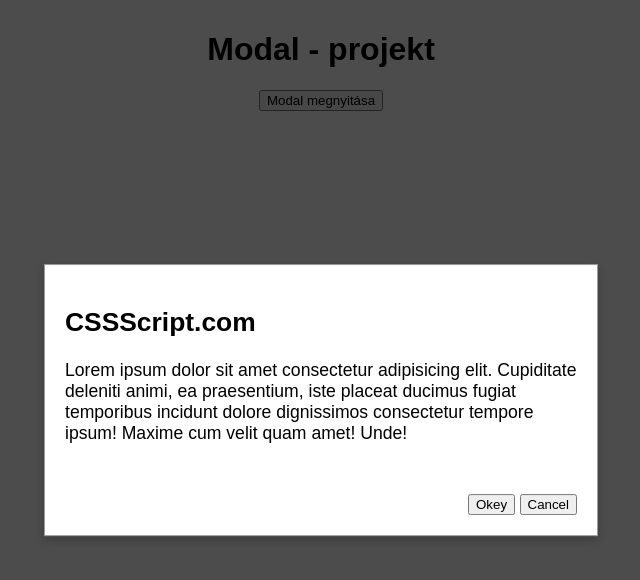
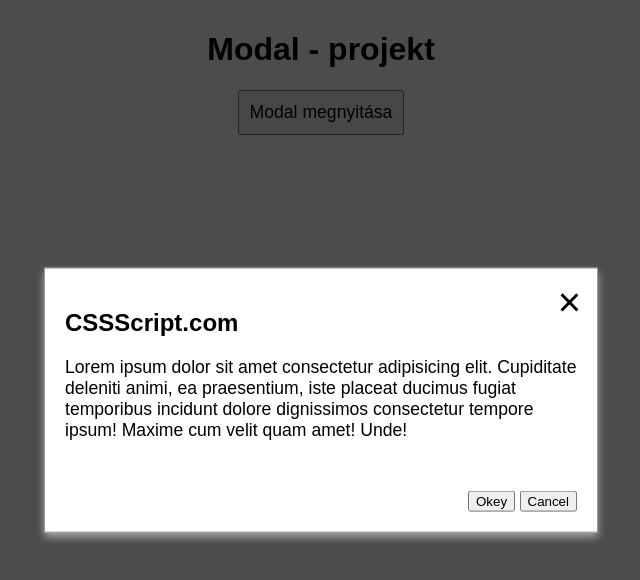
Before and after one commit to szakalyzs/modal, a plain HTML site: page index.html in a window 1280 px wide. Both pictures are taken after a click on the button "Modal megnyitása". Shown: the whole page, without its empty margins (319-959 px from the left). Drawn offline with Linux system fonts and the light colour scheme.

Commit message:
Almost done...

```diff
--- a/css/style.css
+++ b/css/style.css
@@ -8,8 +8,39 @@ body {
     padding: 10px;
 }
 
+.header__btn {
+    padding: 10px;
+    font-size: 1.1rem;
+}
+
+.cover {
+    display: block;
+    position: absolute;
+    width: 100%;
+    height: 100%;
+    left: 0;
+    top: 0;
+    background-color: rgba(0,0,0,0.7);
+    animation: cover .3s;
+}
+
+@keyframes cover {
+    0% {opacity: 0;}
+    100% {opacity: 1;}
+}
+
+.cover--hide {
+    display: none;
+    opacity: 0;
+    animation: cover_hide .3s;
+}
+
+@keyframes cover_hide {
+    0% {opacity: 1;}
+    100% {opacity: 0;}
+}
+
 .modal {
-    display: block;
     position: fixed;
     width: 40%;
     top:50%;
@@ -17,14 +48,22 @@ body {
     transform: translate(-50%, -50%);
     padding: 20px;
     border: 1px solid rgba(0,0,0,0.4);
-    box-shadow: 0 4px 8px 0 rgba(0,0,0,0.2);
+    box-shadow: 0 4px 8px 0 rgba(255,255,255,0.5);
     background-color: rgb(255,255,255);
-    /* z-index: 99; */
 }
 
-.modal--hide {
-    display: none;
-   /*  z-index: 99; */
+.modal__close {
+    background-color: rgb(255,255,255);
+    border: none;
+    font-size: 2.5rem;
+    position: absolute;
+    top: 10px;
+    right: 10px;
+}
+
+.modal__close:hover {
+    cursor: pointer;
+    color: rgb(255,0,0);
 }
 
 .modal__content {
@@ -35,19 +74,3 @@ body {
     padding-top: 50px;
     text-align: right;
 }
-
-.cover {
-    display: block;
-    position: absolute;
-    width: 100%;
-    height: 100%;
-    left: 0;
-    top: 0;
-    background-color: rgba(0,0,0,0.7);
-    /* z-index: -1; */
-}
-
-.cover--hide {
-    display: none;
-    /* z-index: -1; */
-}
--- a/index.html
+++ b/index.html
@@ -11,25 +11,25 @@
 <body>
     <header class="header">
         <h1>Modal - projekt</h1>
-        <button class="btn">Modal megnyitása</button>
+        <button class="header__btn">Modal megnyitása</button>
 
     </header>
 
     <main>
         <div class="cover--hide">
-            <div class="modal--hide">
+            <div class="modal">
                 <div class="modal__header">
-
+                    <button class="modal__close">×</button>
+                    <h2 class="modal__title">CSSScript.com</h2>
                 </div>
                 <div class="modal__content">
-                    <h2>CSSScript.com</h2>
                     Lorem ipsum dolor sit amet consectetur adipisicing elit. Cupiditate deleniti animi, ea praesentium,
                     iste placeat ducimus fugiat temporibus incidunt dolore dignissimos consectetur tempore ipsum! Maxime
                     cum velit quam amet! Unde!
                 </div>
                 <div class="modal__footer">
-                    <button class='button__okey'>Okey</button>
-                    <button class='button__cancel'>Cancel</button>
+                    <button class='modal__okey'>Okey</button>
+                    <button class='modal__cancel'>Cancel</button>
                 </div>
             </div>
 
--- a/js/modal.js
+++ b/js/modal.js
@@ -1,10 +1,35 @@
 'use strict';
-const button = document.querySelector('.btn');
 
-button.addEventListener('click', () => {
-    const modal = document.querySelector('.modal--hide');
+(function modalOpen() {
+    const headerBtn = document.querySelector('.header__btn');
+    headerBtn.addEventListener('click', () => {
+        const cover = document.querySelector('.cover--hide');
+        cover.setAttribute('class', 'cover');
+        modal.focus();
+    });
+})();
+
+(function modalClose() {
+    const modalCloseBtn = document.querySelector('.modal__close');
+    modalCloseBtn.addEventListener('click', () => {
+        const cover = document.querySelector('.cover');
+        cover.setAttribute('class', 'cover--hide');
+    })
+})();
+
+(function modalClose2() {
     const cover = document.querySelector('.cover--hide');
-    cover.classList.replace('cover--hide','cover');
-    modal.classList.replace('modal--hide','modal');
-    //modal.setAttribute('class', 'modal');
-});
+    cover.addEventListener('click', (event) => {
+        const cover = document.querySelector('.cover');
+        if (event.target == cover) {
+            cover.setAttribute('class', 'cover--hide');
+        }
+    })
+})();
+
+/* (window.onclick = function (event) {
+    const cover = document.querySelector('.cover');
+    if (event.target == cover) {
+        cover.style.display = "none";
+    }
+})(); */
```
